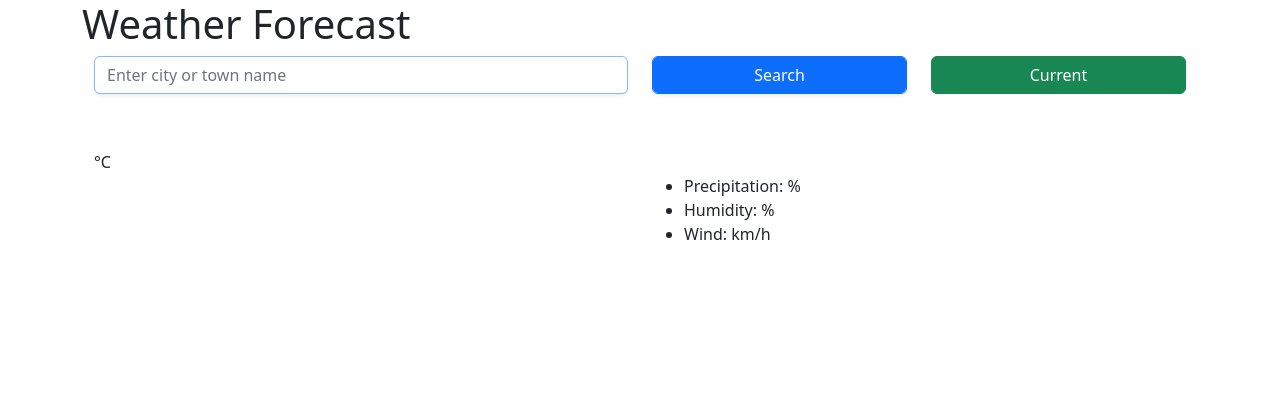
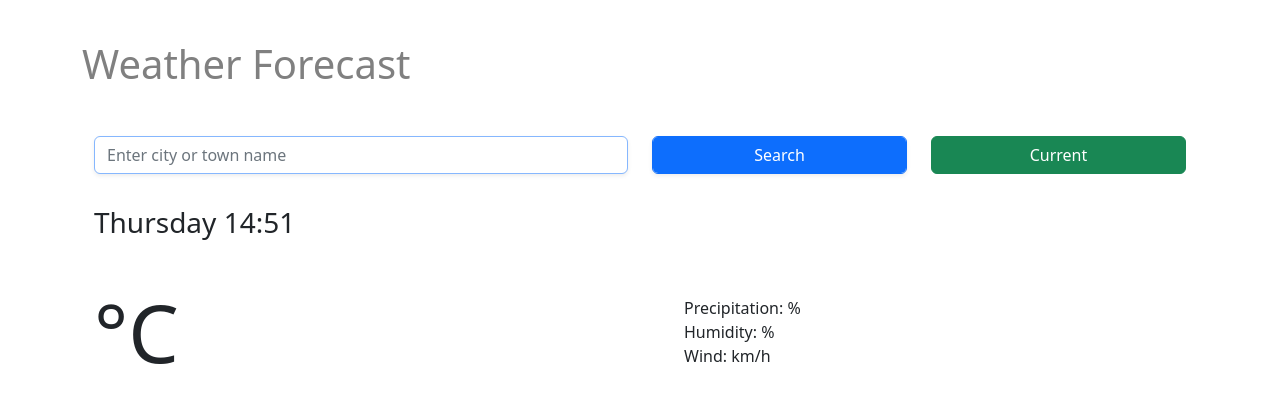
Before and after one commit to LucyCantCode/scp-wk6-weather-app, a plain HTML site: page index.html in a window 1280 px wide. Drawn offline with nearby package versions, Linux system fonts and the light colour scheme; no server answers.

Commit message:
Fixed JS & CSS source

```diff
--- a/index.html
+++ b/index.html
@@ -3,7 +3,7 @@
   <head>
     <title>Parcel Sandbox</title>
     <meta charset="UTF-8" />
-    <link href="src/styles.css" />
+    <link rel="stylesheet" href="styles.css" />
 
     <link
       href="https://cdn.jsdelivr.net/npm/bootstrap@5.2.1/dist/css/bootstrap.min.css"
@@ -101,7 +101,7 @@
       <br />
     </div>
 
-    <script src="src/index.js"></script>
+    <script src="index.js"></script>
 
   </body>
 </html>
```
